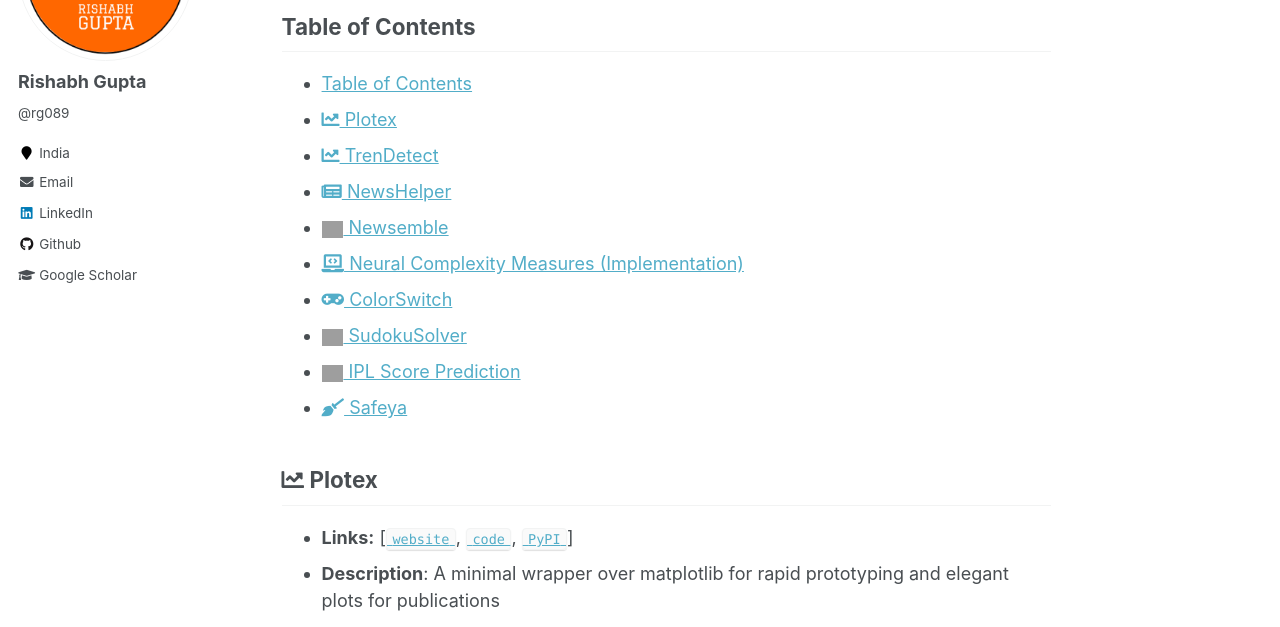
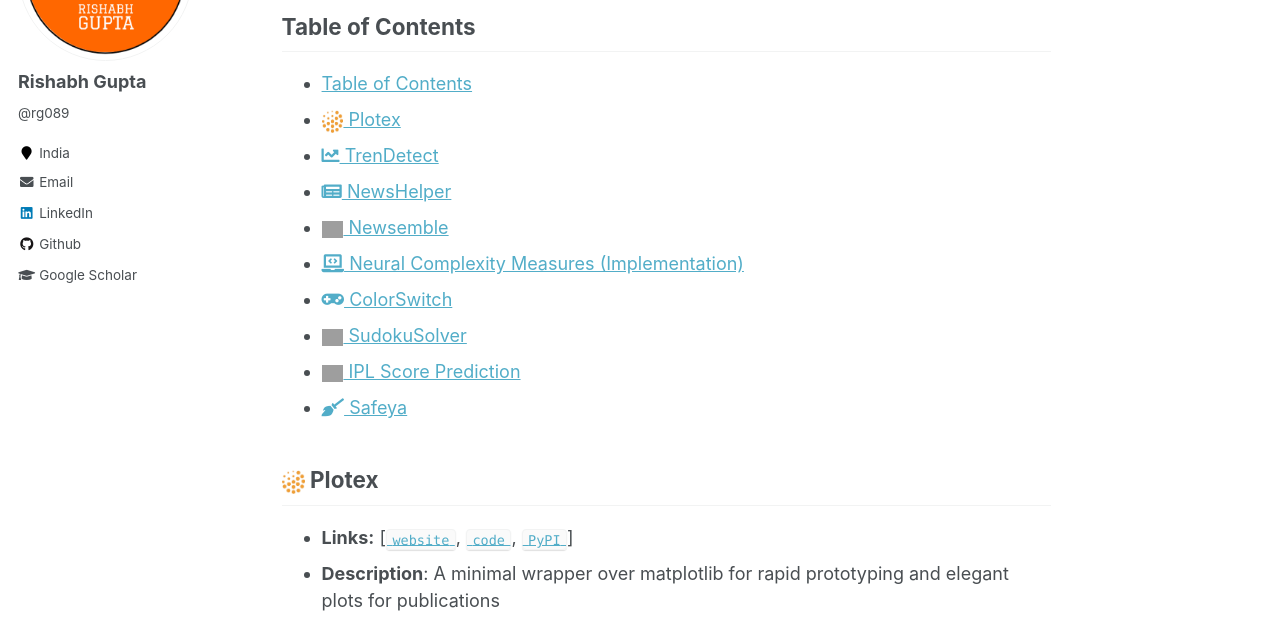
Before and after one commit to rg089/rg089.github.io, a Jekyll site: the page built from _pages/projects.md, in a window 1280 px wide and 900 px high, scrolled down 315 px. Shown: the part 150-777 px from the top of the window. Built offline with Jekyll 4.4.1, drawn with Linux system fonts in a browser that asks for light colours; formulas are drawn with MathJax 3; grey boxes are pictures that could not be loaded.

Commit message:
added plotex logo

```diff
--- a/_pages/projects.md
+++ b/_pages/projects.md
@@ -14,7 +14,8 @@ redirect_from:
 - TOC
 {:toc}
 
-## <i class="fas fa-chart-line"></i> Plotex
+## <img src="/images/plotex_scatter.png" width="3%" height="3%"/> Plotex
+<!-- ## <img src="/images/plotex_lightmode.png" width="15%" height="10%"/> -->
 * **Links:** [[`website`](/plotex){:target="_blank"}, [`code`](https://github.com/rg089/plotex){:target="_blank"}, [`PyPI`](https://pypi.org/project/plotex/){:target="_blank"}]
 * **Description**: A minimal wrapper over matplotlib for rapid prototyping and elegant plots for publications
 * **Type:** *Self-Project*
```
Also changed, not shown: images/plotex_darkmode.png (added), images/plotex_lightmode.png (added), images/plotex_scatter.png (added), 1 other file.
